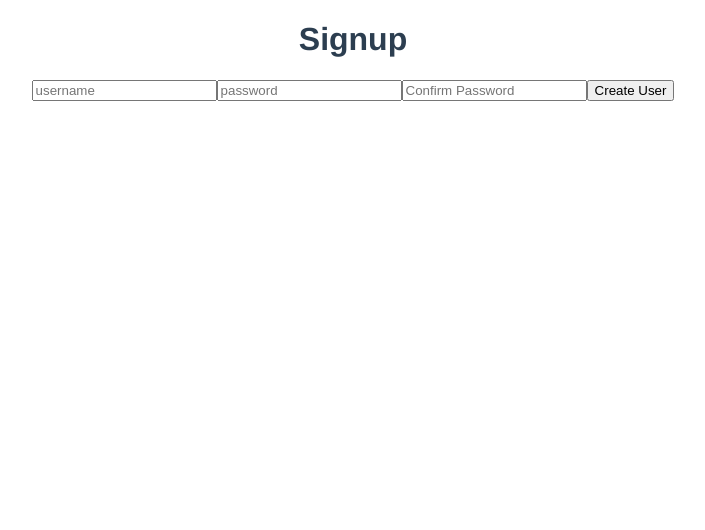
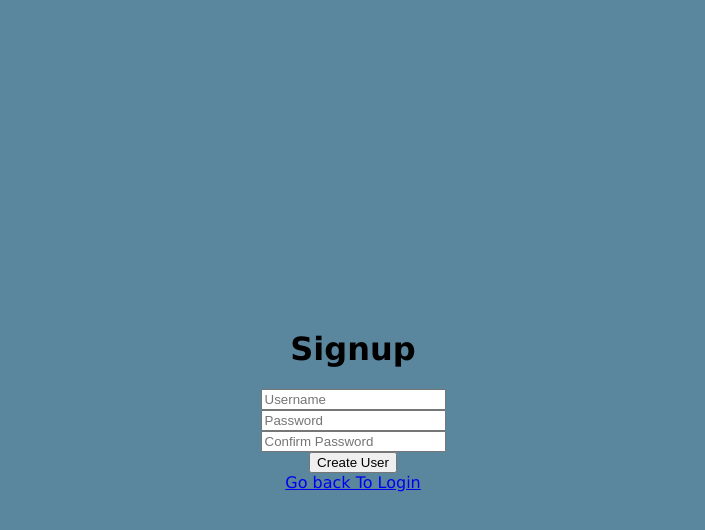
Before and after one commit to NoahBlack012/budgit, a Vue app in the folder budgit_frontend/: page /signup in a window 1280 px wide. Shown: the top 530 px of the page, without its empty margins (287-992 px from the left). Built offline with nearby package versions, Linux system fonts and the light colour scheme.

Commit message:
Styled login and signup pages

```diff
--- a/budgit_frontend/public/index.html
+++ b/budgit_frontend/public/index.html
@@ -6,6 +6,18 @@
     <meta name="viewport" content="width=device-width,initial-scale=1.0">
     <link rel="icon" href="<%= BASE_URL %>favicon.ico">
     <title><%= htmlWebpackPlugin.options.title %></title>
+    <style>
+      body, html, #app {
+        padding: 0;
+        margin: 0;
+        width: 100%;
+        min-height: 100vh;
+        background: #5A869E;
+        text-align: center;
+        place-items: center;
+        display: grid;
+      }
+    </style>
   </head>
   <body>
     <noscript>
--- a/budgit_frontend/src/App.vue
+++ b/budgit_frontend/src/App.vue
@@ -6,10 +6,9 @@
 
 <style>
 #app {
-  font-family: Avenir, Helvetica, Arial, sans-serif;
+  font-family: Verdana;
   -webkit-font-smoothing: antialiased;
   -moz-osx-font-smoothing: grayscale;
   text-align: center;
-  color: #2c3e50;
 }
 </style>
--- a/budgit_frontend/src/views/Login.vue
+++ b/budgit_frontend/src/views/Login.vue
@@ -1,14 +1,75 @@
 <template>
-  <div class="login">
-    <h1>Login</h1>
-    <form @submit.prevent="login">
-      <input type="text" id="username" v-model="username" placeholder="username">
-      <input type="password" id="password" v-model="password" placeholder="password">
-      <input type="submit" value="Login">
-    </form>
-    <router-link to="/signup">Signup</router-link>
+  <div class="page">
+    <h1 id = "title">Login</h1>
+    <div class = "form">
+      <form @submit.prevent="login">
+        <input type="text" id="username" v-model="username" placeholder="Username" autocomplete="off"><br>
+        <input type="password" id="password" v-model="password" placeholder="Password"><br>
+        <input type="submit" value="Log In" id = "button">
+      </form>
+      <div class="signup" id = "button">
+        <router-link to="/signup" id="link">Signup</router-link>
+      </div>
+    </div>
   </div>
 </template>
+
+<style>
+  #title{
+    font-size: 30pt;
+    color: white;
+  }
+
+  .page{
+    width: 50%;
+    min-height: 40vh;
+    background: #2F1D85;
+    grid-template-rows: 40% 60%;
+    grid-template-columns: 100%;
+  }
+
+  .form{
+    overflow: auto;
+    display: grid;
+    place-items: center;
+    grid-row: 2;
+  }
+
+  input{
+    background-color: #91B1EB;
+    border: none;
+    margin: 1px;
+    padding: 10px;
+    text-align: center;
+  }
+
+  input:focus{
+    background-color: #6F5FB8;
+  }
+
+  input, input::placeholder{
+    font-size: 12pt;
+    color: white;
+  }
+
+  #button{
+    background-color: #91B1EB;
+    padding: 3px;
+    margin: 5px;
+  }
+
+  #button:hover{
+    background-color: #6F5FB8
+  }
+
+  .signup{
+    width: fit-content;
+  }
+  #link{
+    text-decoration: none;
+    color: white
+  }
+</style>
 
 <script>
 
@@ -41,7 +102,3 @@ export default {
   computed: mapGetters(['userid'])
 }
 </script>
-
-<style scoped>
-
-</style>
--- a/budgit_frontend/src/views/Signup.vue
+++ b/budgit_frontend/src/views/Signup.vue
@@ -1,14 +1,19 @@
 <template>
-    <div class="signup">
-        <h1>Signup</h1>
-        <form @submit.prevent="signup">
-            <input type="text" name="username" id="username" v-model="username" placeholder="username">
-            <input type="password" name="password" id="password" v-model="password" placeholder="password">
-            <input type="password" name="confirm_password" id="confirm_password" v-model="confirm_password" placeholder="Confirm Password">
-            <input type="submit" value="Create User">
-        </form>
-        <div v-if="non_password_match">The passwords entered do not match</div>
-        <div v-if="username_taken">That username is already taken</div>
+    <div class="page">
+        <h1 id = "title">Signup</h1>
+        <div class="form">
+            <form @submit.prevent="signup">
+                <input type="text" name="username" id="username" v-model="username" placeholder="Username" autocomplete="off"><br>
+                <input type="password" name="password" id="password" v-model="password" placeholder="Password"><br>
+                <input type="password" name="confirm_password" id="confirm_password" v-model="confirm_password" placeholder="Confirm Password"><br>
+                <input type="submit" value="Create User" id = "button">
+            </form>
+            <div id = "button">
+                <router-link to="/login" id="link">Go back To Login</router-link>
+            </div>
+            <div v-if="non_password_match">The passwords entered do not match</div>
+            <div v-if="username_taken">That username is already taken</div>
+        </div>
     </div>
 </template>
 
@@ -34,7 +39,7 @@ export default {
         async signup(){
             this.username_taken = false
             this.non_password_match = false
-            if (this.password !== this.password){
+            if (this.password !== this.confirm_password){
                 this.non_password_match = true
             }else{
                 const res = await axios.post(`${process.env.VUE_APP_BASE}/signup`, {
```
Also changed, not shown: 1 other file (tests, documents, lock files or other folders).
